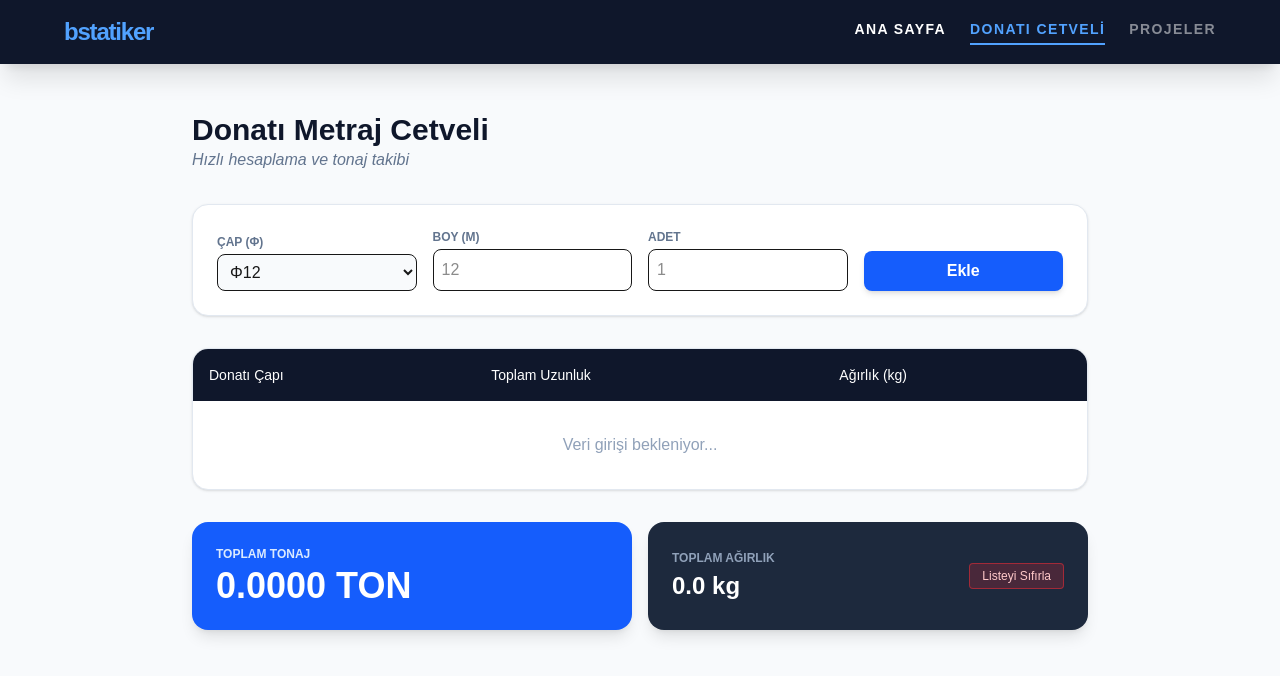
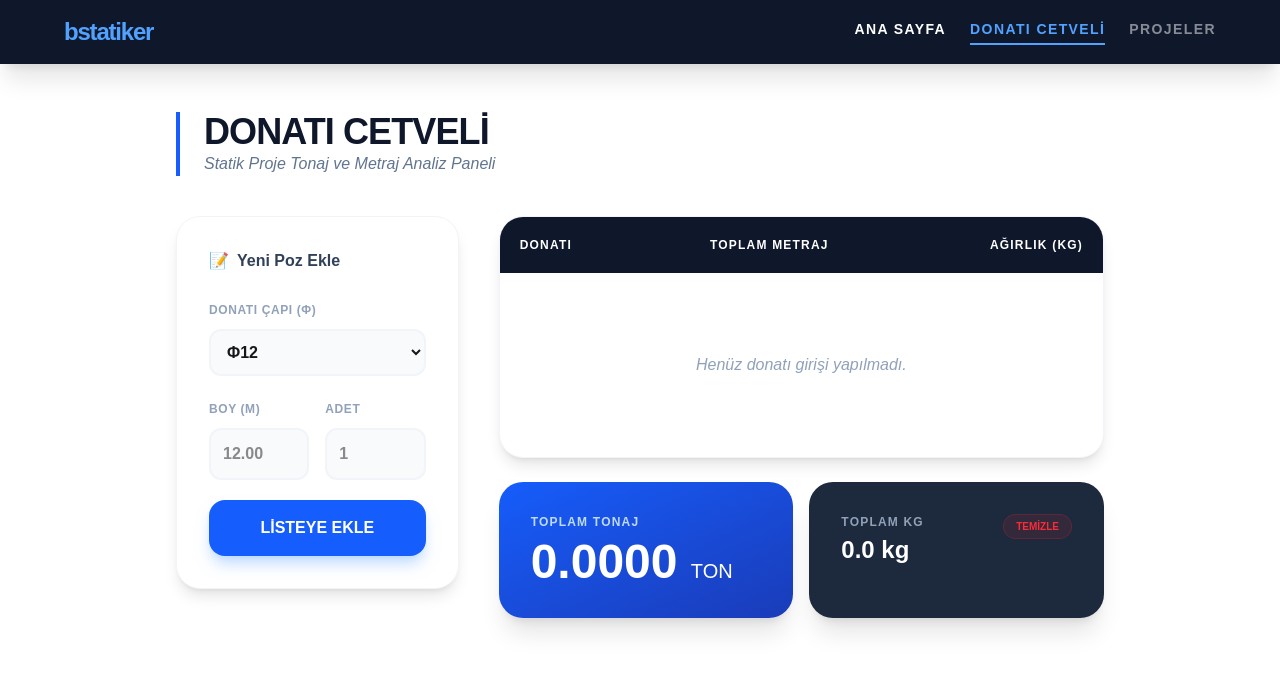
Before and after one commit to batuyzc55/nextjs-boilerplate, a Next.js app: page /metraj in a window 1280 px wide. Shown: the top 676 px of the page. Built offline with nearby package versions, Linux system fonts and the light colour scheme.

Commit message:
Update page.tsx

```diff
--- a/app/metraj/page.tsx
+++ b/app/metraj/page.tsx
@@ -1,14 +1,11 @@
 "use client";
 import React, { useState } from 'react';
 
-// TS500 Standart Birim Ağırlıkları (kg/m)
 const birimAgirliklar: Record<string, number> = {
-  "8": 0.395, "10": 0.617, "12": 0.888, "14": 1.208,
-  "16": 1.578, "18": 1.998, "20": 2.466, "22": 2.984,
-  "25": 3.853, "28": 4.834, "32": 6.313
+  "8": 0.395, "10": 0.617, "12": 0.888, "14": 1.208, "16": 1.578, "18": 1.998, "20": 2.466, "22": 2.984, "25": 3.853, "28": 4.834, "32": 6.313
 };
 
-export default function MetrajSayfasi() {
+export default function DonatiCetveli() {
   const [cap, setCap] = useState("12");
   const [boy, setBoy] = useState("");
   const [adet, setAdet] = useState("");
@@ -26,51 +23,61 @@ export default function MetrajSayfasi() {
   const toplamTonaj = liste.reduce((acc, item) => acc + item.toplamKg, 0) / 1000;
 
   return (
-    <div className="min-h-screen bg-slate-50 p-6 md:p-12">
-      <div className="max-w-4xl mx-auto">
-        <div className="mb-8">
-          <h1 className="text-3xl font-bold text-slate-900">Donatı Metraj Cetveli</h1>
-          <p className="text-slate-500 italic">Hızlı hesaplama ve tonaj takibi</p>
+    <div className="min-h-screen p-6 md:p-12 max-w-5xl mx-auto">
+      <div className="mb-10 border-l-4 border-blue-600 pl-6">
+        <h1 className="text-4xl font-black text-slate-900 uppercase tracking-tight">Donatı Cetveli</h1>
+        <p className="text-slate-500 font-medium italic">Statik Proje Tonaj ve Metraj Analiz Paneli</p>
       </div>
 
-        {/* Veri Giriş Kartı */}
-        <div className="bg-white p-6 rounded-2xl shadow-sm border border-slate-200 mb-8 grid grid-cols-1 md:grid-cols-4 gap-4 items-end">
+      <div className="grid grid-cols-1 lg:grid-cols-3 gap-10">
+        {/* Veri Giriş Alanı */}
+        <div className="bg-white p-8 rounded-3xl shadow-lg border border-slate-100 h-fit">
+          <h3 className="font-bold text-slate-700 mb-6 flex items-center gap-2">
+            <span>📝</span> Yeni Poz Ekle
+          </h3>
+          <div className="space-y-5">
             <div>
-            <label className="block text-xs font-bold text-slate-500 uppercase mb-1">Çap (Φ)</label>
-            <select value={cap} onChange={(e) => setCap(e.target.value)} className="w-full p-2 border rounded-lg bg-slate-50">
+              <label className="text-xs font-black text-slate-400 uppercase tracking-wider">Donatı Çapı (Φ)</label>
+              <select value={cap} onChange={(e) => setCap(e.target.value)} className="w-full p-3 bg-slate-50 border-2 border-slate-100 rounded-xl mt-2 font-bold focus:border-blue-500 outline-none">
                 {Object.keys(birimAgirliklar).map(d => <option key={d} value={d}>Φ{d}</option>)}
               </select>
             </div>
+            <div className="grid grid-cols-2 gap-4">
               <div>
-            <label className="block text-xs font-bold text-slate-500 uppercase mb-1">Boy (m)</label>
-            <input type="number" value={boy} onChange={(e) => setBoy(e.target.value)} className="w-full p-2 border rounded-lg" placeholder="12" />
+                <label className="text-xs font-black text-slate-400 uppercase tracking-wider">Boy (m)</label>
+                <input type="number" value={boy} onChange={(e) => setBoy(e.target.value)} className="w-full p-3 bg-slate-50 border-2 border-slate-100 rounded-xl mt-2 font-bold focus:border-blue-500 outline-none" placeholder="12.00" />
               </div>
               <div>
-            <label className="block text-xs font-bold text-slate-500 uppercase mb-1">Adet</label>
-            <input type="number" value={adet} onChange={(e) => setAdet(e.target.value)} className="w-full p-2 border rounded-lg" placeholder="1" />
+                <label className="text-xs font-black text-slate-400 uppercase tracking-wider">Adet</label>
+                <input type="number" value={adet} onChange={(e) => setAdet(e.target.value)} className="w-full p-3 bg-slate-50 border-2 border-slate-100 rounded-xl mt-2 font-bold focus:border-blue-500 outline-none" placeholder="1" />
               </div>
-          <button onClick={ekle} className="bg-blue-600 text-white font-bold py-2 px-4 rounded-lg hover:bg-blue-700 transition shadow-md">Ekle</button>
+            </div>
+            <button onClick={ekle} className="w-full bg-blue-600 text-white font-black py-4 rounded-2xl hover:bg-blue-700 transition-all shadow-blue-200 shadow-lg active:scale-95">
+              LİSTEYE EKLE
+            </button>
+          </div>
         </div>
 
-        {/* Tablo */}
-        <div className="bg-white rounded-2xl shadow-sm border border-slate-200 overflow-hidden">
-          <table className="w-full text-left">
+        {/* Sonuç Tablosu */}
+        <div className="lg:col-span-2 space-y-6">
+          <div className="bg-white rounded-3xl shadow-lg border border-slate-100 overflow-hidden">
+            <table className="w-full text-left border-collapse">
               <thead className="bg-slate-900 text-white">
                 <tr>
-                <th className="p-4 text-sm font-medium">Donatı Çapı</th>
-                <th className="p-4 text-sm font-medium">Toplam Uzunluk</th>
-                <th className="p-4 text-sm font-medium">Ağırlık (kg)</th>
+                  <th className="p-5 text-xs font-bold uppercase tracking-widest">Donatı</th>
+                  <th className="p-5 text-xs font-bold uppercase tracking-widest text-center">Toplam Metraj</th>
+                  <th className="p-5 text-xs font-bold uppercase tracking-widest text-right">Ağırlık (kg)</th>
                 </tr>
               </thead>
               <tbody className="divide-y divide-slate-100">
                 {liste.length === 0 ? (
-                <tr><td colSpan={3} className="p-8 text-center text-slate-400">Veri girişi bekleniyor...</td></tr>
+                  <tr><td colSpan={3} className="p-20 text-center text-slate-400 italic">Henüz donatı girişi yapılmadı.</td></tr>
                 ) : (
                   liste.map(item => (
-                  <tr key={item.id} className="hover:bg-slate-50">
-                    <td className="p-4 font-bold text-slate-700">Φ{item.cap}</td>
-                    <td className="p-4 text-slate-600">{item.toplamMetre.toFixed(2)} m</td>
-                    <td className="p-4 font-semibold text-blue-600">{item.toplamKg.toFixed(2)} kg</td>
+                    <tr key={item.id} className="hover:bg-blue-50 transition-colors">
+                      <td className="p-5 font-black text-slate-800 text-lg">Φ{item.cap}</td>
+                      <td className="p-5 text-slate-600 text-center font-medium">{item.toplamMetre.toFixed(2)} m</td>
+                      <td className="p-5 text-right font-black text-blue-600 text-lg">{item.toplamKg.toFixed(2)}</td>
                     </tr>
                   ))
                 )}
@@ -78,18 +85,21 @@ export default function MetrajSayfasi() {
             </table>
           </div>
 
-        {/* Sonuç Özeti */}
-        <div className="mt-8 grid grid-cols-1 md:grid-cols-2 gap-4">
-          <div className="bg-blue-600 p-6 rounded-2xl text-white shadow-lg">
-            <p className="text-blue-100 text-xs font-bold uppercase mb-1">Toplam Tonaj</p>
-            <h2 className="text-4xl font-black">{toplamTonaj.toFixed(4)} TON</h2>
+          {/* Özet Paneli */}
+          <div className="grid grid-cols-1 md:grid-cols-2 gap-4">
+            <div className="bg-gradient-to-br from-blue-600 to-blue-800 p-8 rounded-3xl text-white shadow-xl">
+              <p className="text-blue-200 text-xs font-black uppercase tracking-widest mb-2">Toplam Tonaj</p>
+              <h2 className="text-5xl font-black">{toplamTonaj.toFixed(4)} <span className="text-xl font-light">TON</span></h2>
             </div>
-          <div className="bg-slate-800 p-6 rounded-2xl text-white shadow-lg flex justify-between items-center">
+            <div className="bg-slate-800 p-8 rounded-3xl text-white flex flex-col justify-between shadow-xl">
+              <div className="flex justify-between items-start">
                 <div>
-              <p className="text-slate-400 text-xs font-bold uppercase mb-1">Toplam Ağırlık</p>
-              <h2 className="text-2xl font-bold">{(toplamTonaj * 1000).toFixed(1)} kg</h2>
+                  <p className="text-slate-400 text-xs font-black uppercase tracking-widest mb-1">Toplam Kg</p>
+                  <h3 className="text-2xl font-bold">{(toplamTonaj * 1000).toFixed(1)} kg</h3>
                 </div>
-            <button onClick={temizle} className="text-xs bg-red-500/20 hover:bg-red-500 text-red-200 px-3 py-1 rounded transition border border-red-500/50">Listeyi Sıfırla</button>
+                <button onClick={temizle} className="text-[10px] bg-red-500/10 hover:bg-red-500 text-red-500 hover:text-white px-3 py-1 rounded-full border border-red-500/20 transition-all font-bold">TEMİZLE</button>
+              </div>
+            </div>
           </div>
         </div>
       </div>
```
Lines whose indentation alone changed are shown as unchanged.
